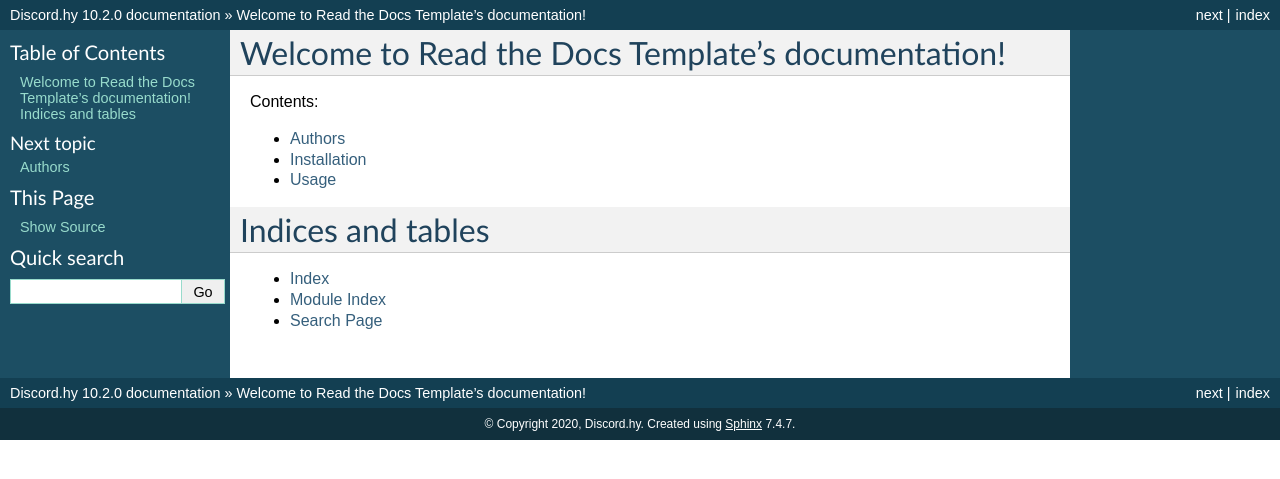
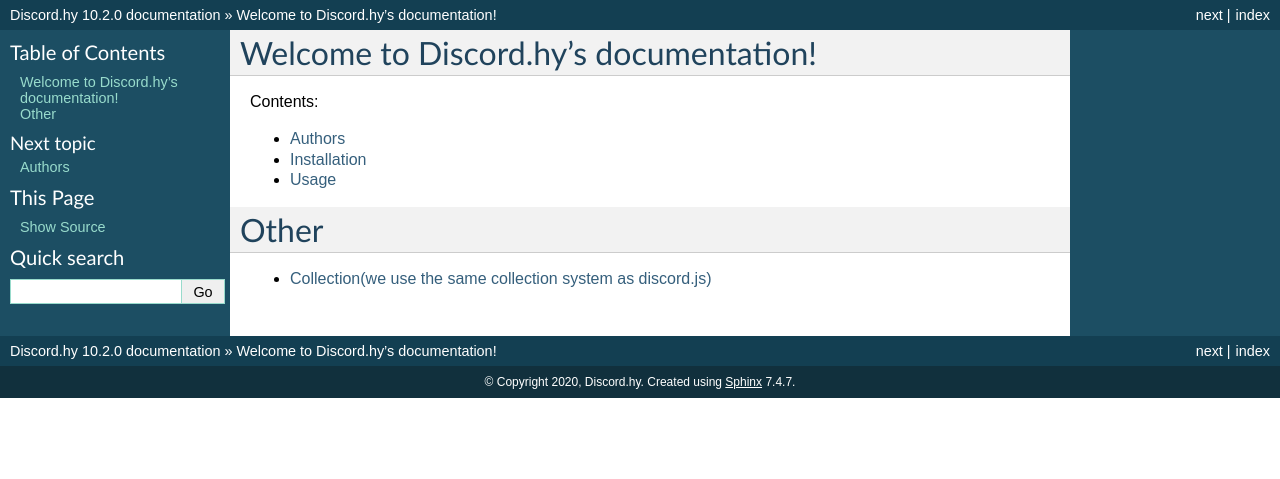
Before and after one commit to hydrogen-studio/discordhydocs, a Sphinx documentation site: the page built from docs/index.rst, in a window 1280 px wide. Shown: the top 479 px of the page. Built offline with Sphinx 7.4.7, drawn with Linux system fonts in a browser that asks for light colours.

Commit message:
Update index.rst

```diff
--- a/docs/index.rst
+++ b/docs/index.rst
@@ -3,7 +3,7 @@
    You can adapt this file completely to your liking, but it should at least
    contain the root `toctree` directive.
 
-Welcome to Read the Docs Template's documentation!
+Welcome to Discord.hy's documentation!
 ==================================================
 
 Contents:
@@ -16,9 +16,7 @@
 
 
 
-Indices and tables
+Other
 ==================
 
-* :ref:`genindex`
-* :ref:`modindex`
-* :ref:`search`
+* `Collection(we use the same collection system as discord.js) <https://discord.js.org/#/docs/collection/master/class/Collection>`_
```
